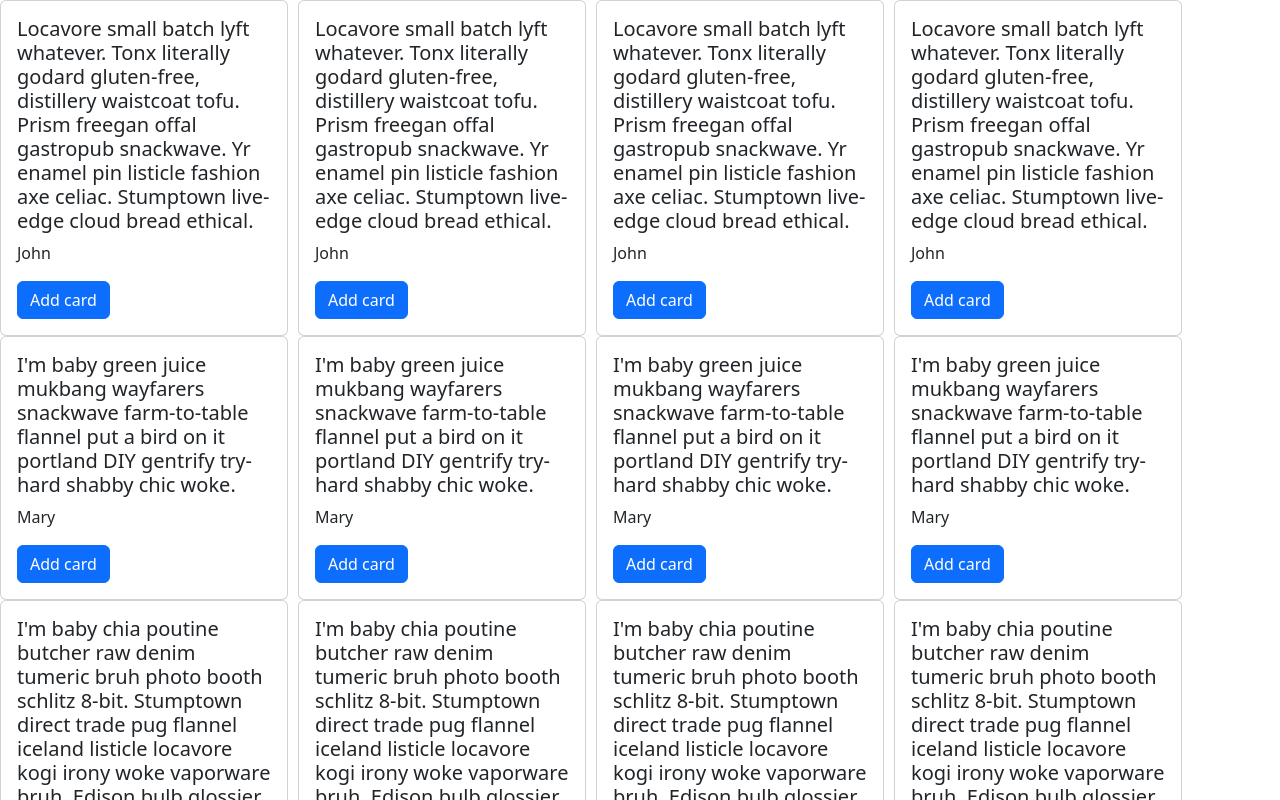
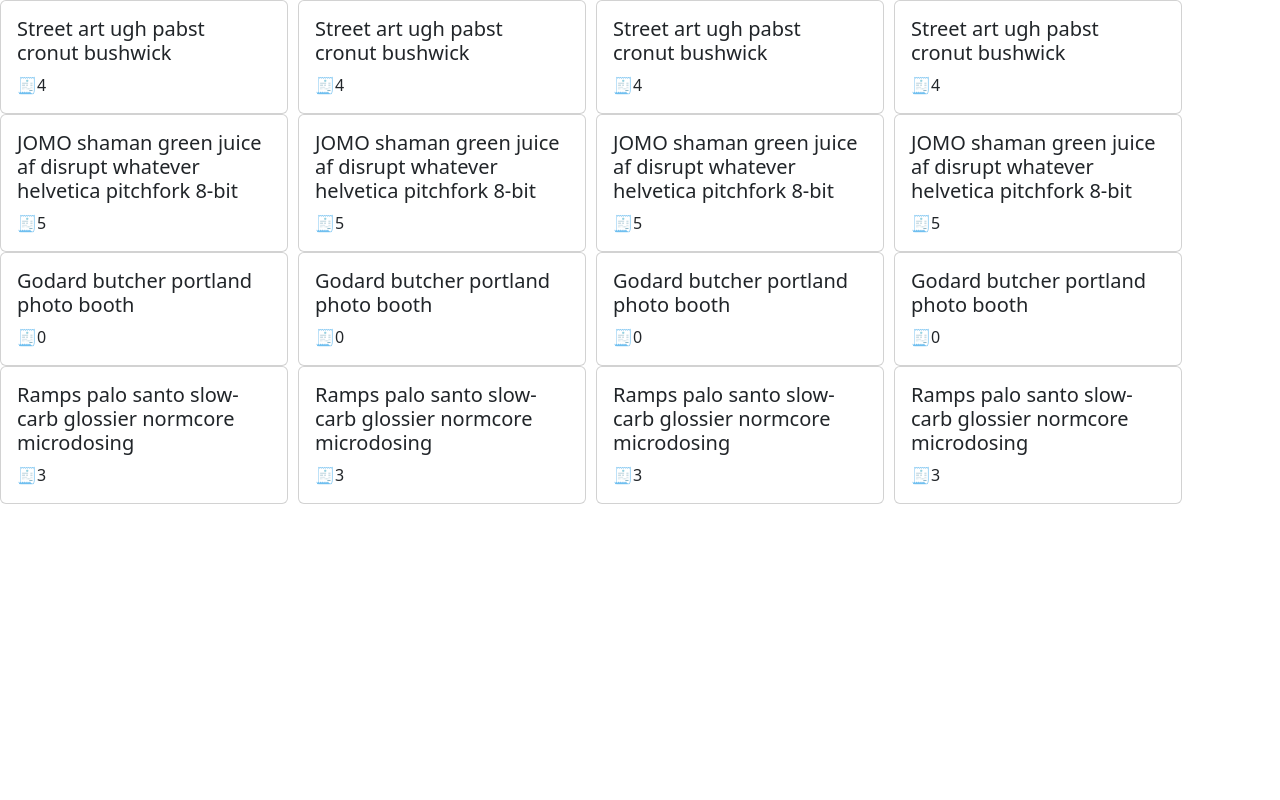
Before and after one commit to ItSerje/kanban-board_react, a React (Create React App) app: page / in a window 1280 px wide. Shown: the top 800 px of the page. Built offline with nearby package versions, Linux system fonts and the light colour scheme.

Commit message:
update Card structure as per trello and tech reqs

```diff
--- a/src/components/card/Card.js
+++ b/src/components/card/Card.js
@@ -1,20 +1,30 @@
 import React from 'react';
 import Button from 'react-bootstrap/Button';
 import BootstrapCard from 'react-bootstrap/Card';
+import ListGroup from 'react-bootstrap/ListGroup';
 import './style.css';
 
-const Card = ({ card, addCardHandler }) => {
-  const { author, text } = card;
+const Card = ({ card, openCardHandler }) => {
+  const { commentsCounter, title } = card;
 
   return (
-    <BootstrapCard style={{ width: '18rem' }}>
+    <BootstrapCard style={{ width: '18rem' }} onClick={openCardHandler}>
       {/* <Card.Img variant='top' src='holder.js/100px180' /> */}
       <BootstrapCard.Body>
-        <BootstrapCard.Title>{text}</BootstrapCard.Title>
-        <BootstrapCard.Text>{author}</BootstrapCard.Text>
-        <Button variant='primary' onClick={addCardHandler}>
+        <BootstrapCard.Title>{title}</BootstrapCard.Title>
+        {/* <BootstrapCard.Text>{author}</BootstrapCard.Text> */}
+        {/* <Button variant='primary' onClick={addCardHandler}>
           Add card
-        </Button>
+        </Button> */}
+
+        {/* maybe the below is worth to be a separate component? */}
+        {/* basides there is an option to use react-bootstrap Badge and/or ListGroup */}
+        <div className='card-badges'>
+          <div className='card-badge' title='Comments'>
+            <span className='card-badge-icon'></span>
+            <span className='card-badge-text'>{commentsCounter}</span>
+          </div>
+        </div>
       </BootstrapCard.Body>
     </BootstrapCard>
   );
```
